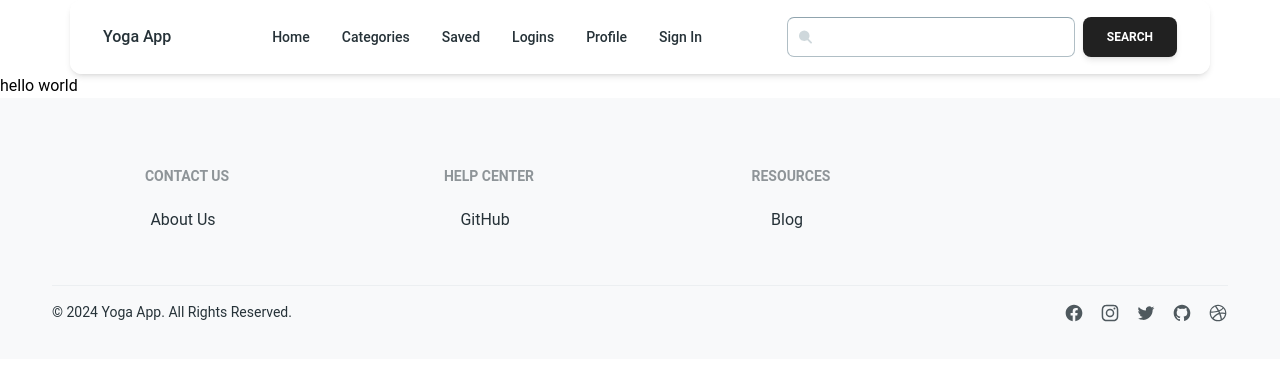
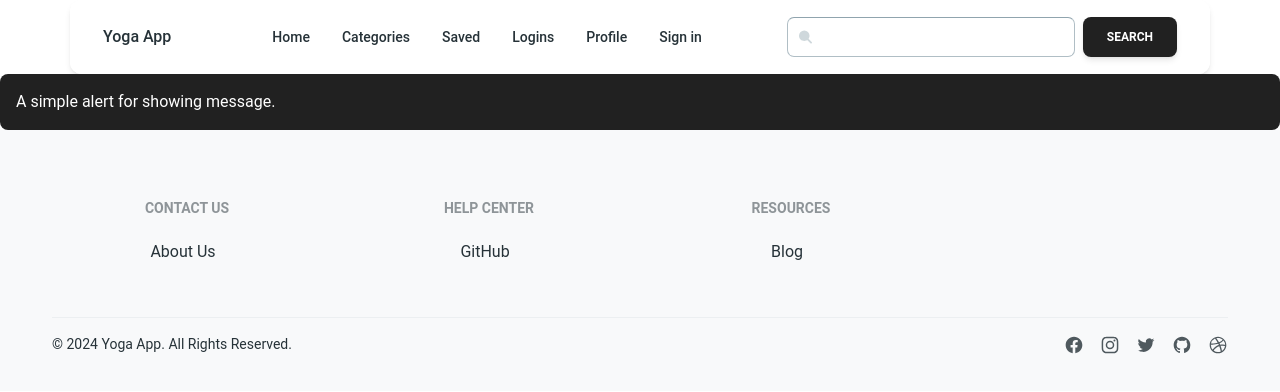
Before and after one commit to tasbehanawaz/YOGA_APP, a React (Vite) app in the folder frontend/: page /profile in a window 1280 px wide. Shown: the top 392 px of the page. Built offline with nearby package versions, Linux system fonts and the light colour scheme.

Commit message:
Added hover for the navBar for creating accessibility for the users to know what page you're in

```diff
--- a/frontend/src/Pages/Program/program.jsx
+++ b/frontend/src/Pages/Program/program.jsx
@@ -31,7 +31,6 @@ const Program = () => {
           Book your sessions in advance to ensure your spot. We can’t wait to
           embark on this journey of wellness and transformation with you!
         </Typography>
-
       </div>
     </>
   );
--- a/frontend/src/Pages/categories/categories.jsx
+++ b/frontend/src/Pages/categories/categories.jsx
@@ -24,13 +24,15 @@ const Categories = () => {
 
   return (
     <div className="categories-container m-8">
-    <div className='flex flex-row w-full justify-center' >
-    {poses && poses.length > 0 ? (
-      <h1 className="text-2xl font-bold mb-4">Found {poses.length} results</h1>
-    ) : (
-      <h1 className="text-2xl font-bold mb-4">Loading...</h1>
-    )}
-    </div>
+      <div className="flex flex-row w-full justify-center">
+        {poses && poses.length > 0 ? (
+          <h1 className="text-2xl font-bold mb-4">
+            Found {poses.length} results
+          </h1>
+        ) : (
+          <h1 className="text-2xl font-bold mb-4">Loading...</h1>
+        )}
+      </div>
       {poses &&
         poses.map((pose, index) => (
           <CardDefault
@@ -38,6 +40,7 @@ const Categories = () => {
             name={pose.english_name}
             imageUrl={pose.url_png}
             poseDescription={pose.pose_benefits}
+            className="m-12"
           />
         ))}
     </div>
--- a/frontend/src/Pages/profile/profile.jsx
+++ b/frontend/src/Pages/profile/profile.jsx
@@ -1,9 +1,11 @@
-import { AlertDefault } from "../../components/alert/alert";
+import { AlertDefault } from '../../components/alert/alert';
 
 const Profile = () => {
-    return<>
-    <h1>hello world</h1>
+  return (
+    <>
+      <AlertDefault />
     </>
-}
+  );
+};
 
 export default Profile;
--- a/frontend/src/components/navBar/navbar.jsx
+++ b/frontend/src/components/navBar/navbar.jsx
@@ -1,5 +1,7 @@
 import React, { useState } from 'react';
+import { useNavigate } from 'react-router-dom';
 import axios from 'axios';
+import { NavLink } from 'react-router-dom';
 import {
   Navbar,
   MobileNav,
@@ -8,7 +10,6 @@ import {
   IconButton,
   Input,
 } from '@material-tailwind/react';
-import { Link, useNavigate } from 'react-router-dom';
 
 export function NavbarWithSearch() {
   const [loading, setLoading] = useState(false);
@@ -48,9 +49,13 @@ export function NavbarWithSearch() {
         color="blue-gray"
         className="flex items-center gap-x-2 p-1 font-medium"
       >
-        <Link to="/" className="flex items-center">
+        <NavLink
+          to="/"
+          className="flex items-center hover:bg-teal-700 hover:text-white hover:py-2 hover:px-4"
+          activeClassName="highlight"
+        >
           Home
-        </Link>
+        </NavLink>
       </Typography>
       <Typography
         as="li"
@@ -58,9 +63,13 @@ export function NavbarWithSearch() {
         color="blue-gray"
         className="flex items-center gap-x-2 p-1 font-medium"
       >
-        <Link to="/categories" className="flex items-center">
+        <NavLink
+          to="/categories"
+          className="flex items-center hover:bg-teal-700 hover:text-white hover:py-2 hover:px-4"
+          activeClassName="highlight"
+        >
           Categories
-        </Link>
+        </NavLink>
       </Typography>
       <Typography
         as="li"
@@ -68,9 +77,13 @@ export function NavbarWithSearch() {
         color="blue-gray"
         className="flex items-center gap-x-2 p-1 font-medium"
       >
-        <Link to="/save" className="flex items-center">
+        <NavLink
+          to="/save"
+          className="flex items-center hover:bg-teal-700 hover:text-white hover:py-2 hover:px-4"
+          activeClassName="highlight"
+        >
           Saved
-        </Link>
+        </NavLink>
       </Typography>
       <Typography
         as="li"
@@ -78,11 +91,14 @@ export function NavbarWithSearch() {
         color="blue-gray"
         className="flex items-center gap-x-2 p-1 font-medium"
       >
-        <Link to="/logins" className="flex items-center">
+        <NavLink
+          to="/logins"
+          className="flex items-center hover:bg-teal-700 hover:text-white hover:py-2 hover:px-4"
+          activeClassName="highlight"
+        >
           Logins
-        </Link>
+        </NavLink>
       </Typography>
-
 
       <Typography
         as="li"
@@ -90,11 +106,14 @@ export function NavbarWithSearch() {
         color="blue-gray"
         className="flex items-center gap-x-2 p-1 font-medium"
       >
-        <Link to="/profile" className="flex items-center">
+        <NavLink
+          to="/profile"
+          className="flex items-center hover:bg-teal-700 hover:text-white hover:py-2 hover:px-4"
+          activeClassName="highlight"
+        >
           Profile
-        </Link>
+        </NavLink>
       </Typography>
-
 
       <Typography
         as="li"
@@ -102,13 +121,15 @@ export function NavbarWithSearch() {
         color="blue-gray"
         className="flex items-center gap-x-2 p-1 font-medium"
       >
-        <Link to="/signin" className="flex items-center">
-          Sign In
-        </Link>
+        <NavLink
+          to="/signin"
+          className="flex items-center hover:bg-teal-700 hover:text-white hover:py-2 hover:px-4"
+          activeClassName="highlight"
+        >
+          Sign in
+        </NavLink>
       </Typography>
     </ul>
-
-
   );
 
   return (
```
Also changed, not shown: frontend/src/components/card/card.jsx (+8 -2 lines), frontend/src/components/navBar/navbar.css (added).
